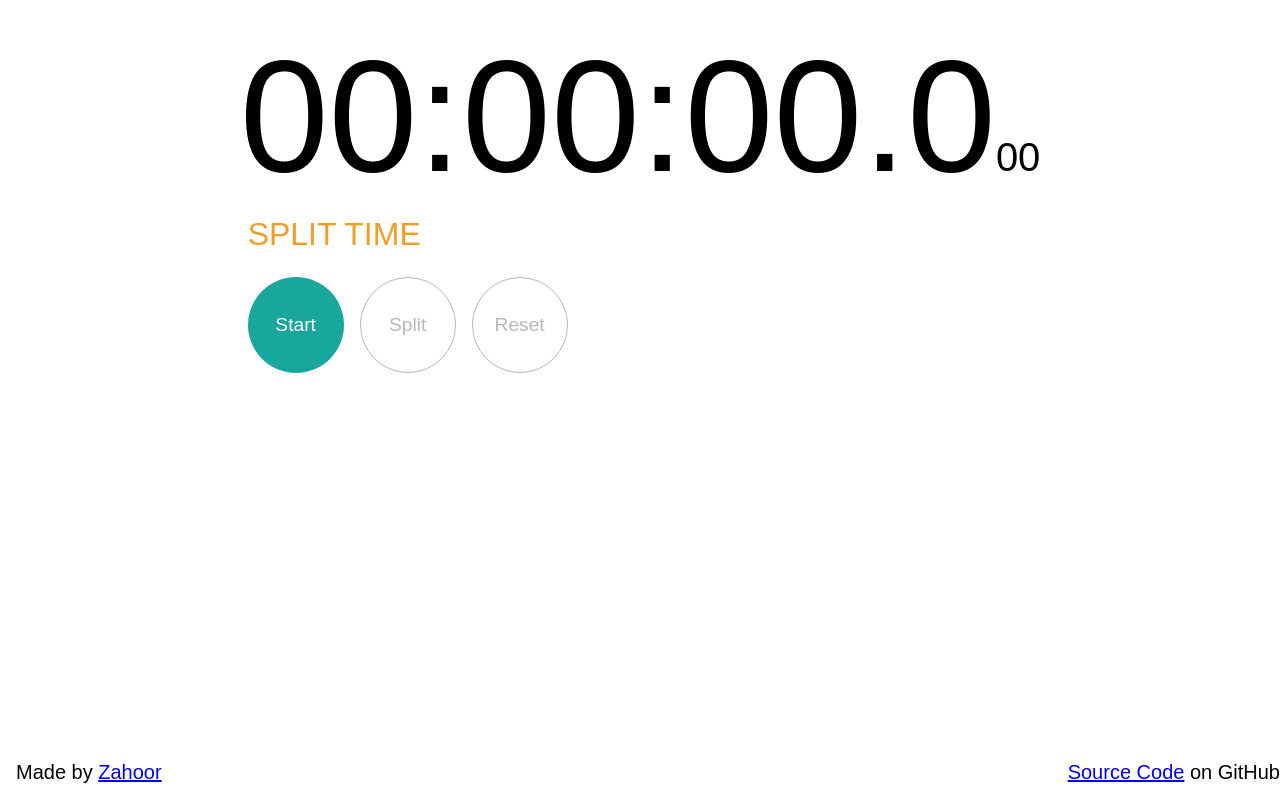
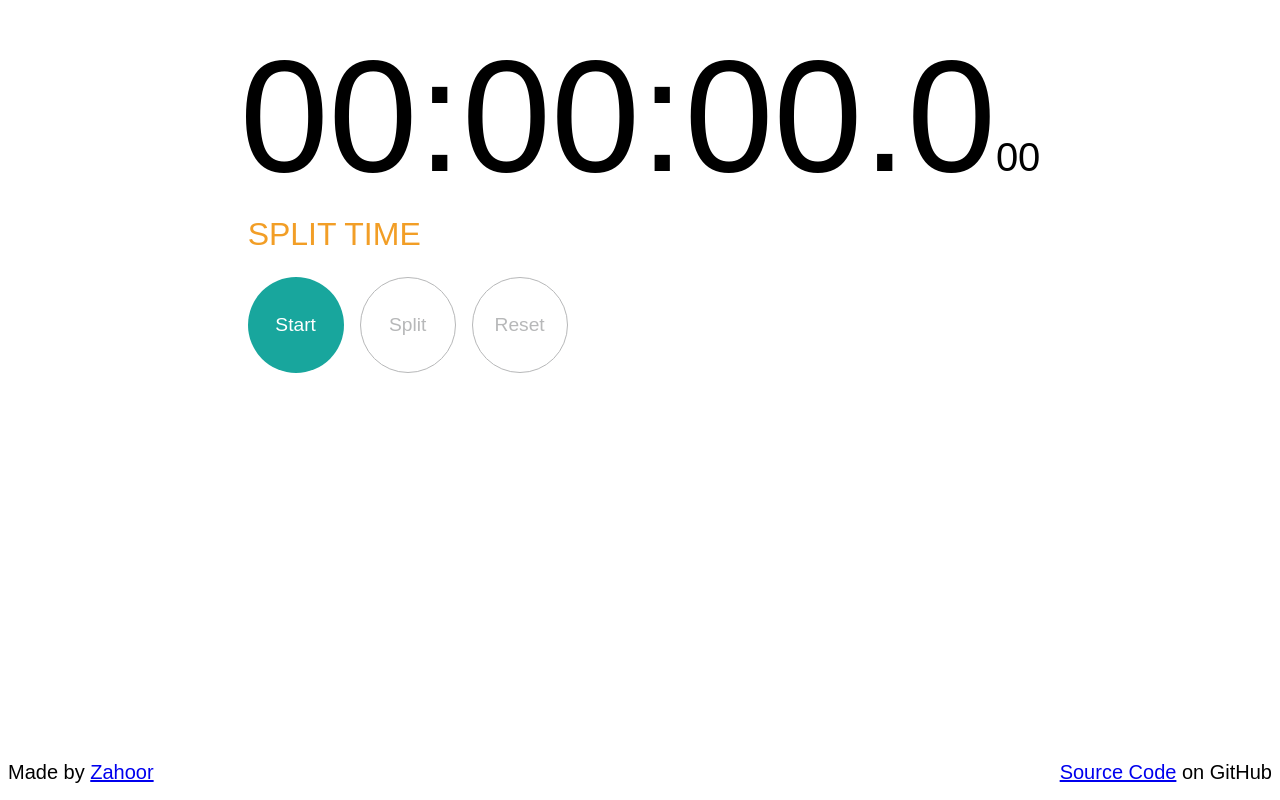
Before and after one commit to its4zahoor/stopwatch, a React (Create React App) app: page / in a window 1280 px wide. Built offline with nearby package versions, Linux system fonts and the light colour scheme.

Commit message:
fixes #3, app crashes on first pause
Signed-off-by: its4zahoor <its4zahoor@gmail.com>

```diff
--- a/src/App.css
+++ b/src/App.css
@@ -120,6 +120,7 @@ hr {
 footer {
   position: fixed;
   bottom: 0;
+  left: 0;
   display: flex;
   justify-content: space-between;
   align-items: center;
--- a/src/App.js
+++ b/src/App.js
@@ -44,6 +44,7 @@ function App() {
     const { length, [length - 2]: last2nd, [length - 1]: last } = splitList;
     if (isReset) return "SPLIT TIME";
     if (!last) return formatTime(time);
+    if (!last2nd) return formatTime(last.time);
     if (isPaused) return formatTime(last.time - last2nd.time);
     return formatTime(time - last.time);
   };
```
